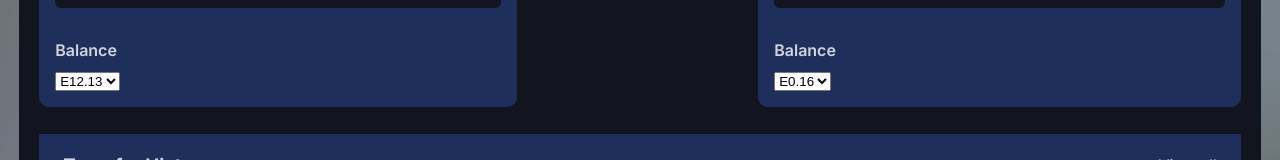
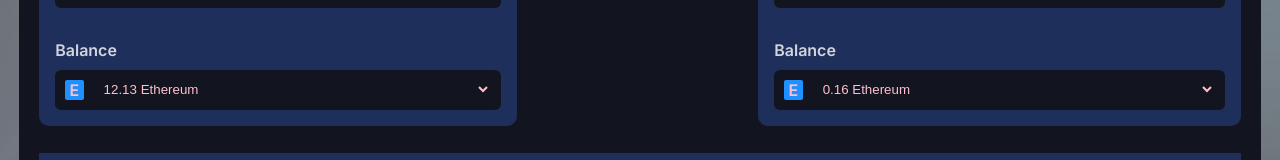
Before and after one commit to infodavid00/airdrop, a Next.js app: page /financing in a window 1280 px wide. Shown: the part 403-563 px from the top of the page. Built offline with nearby package versions, Linux system fonts and the light colour scheme.

Commit message:
updated financing

```diff
--- a/src/app/financing/page.js
+++ b/src/app/financing/page.js
@@ -36,12 +36,19 @@ const CARD1 = ({ title, wallet, amount }) => {
       </div>
       <div className="financing-sec2-cardgen-body">
         <div className="financing-sec2-cardgen-body-header">Balance</div>
-        <select>
-          <option className="financing-sec2-cardgen-body-l">
-            <ETH />
-            <span>{amount}</span>
-          </option>
-        </select>
+        <div className="financing-sec2-cardgen-body-l">
+          <ETH />
+          <select
+            style={{
+              width: "100%",
+              backgroundColor: "transparent",
+              border: "none",
+              color: "pink",
+            }}
+          >
+            <option>{amount} Ethereum</option>
+          </select>
+        </div>
       </div>
     </div>
   );
```
